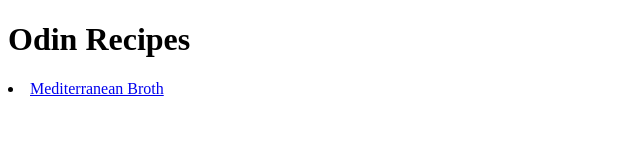
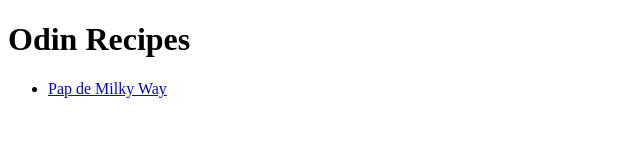
Before and after one commit to royludovicus/odin-recipes, a plain HTML site: page index.html in a window 1280 px wide. Shown: the full height of the page, 0-640 px from the left. Drawn offline with Linux system fonts and the light colour scheme.

Commit message:
Change project theme

```diff
--- a/index.html
+++ b/index.html
@@ -2,11 +2,15 @@
 <html lang="en">
     <head>
         <meta charset="utf-8">
-    <title>Med Dishes</title>
+        <title>Astrodishes</title>
     </head>
     <body>
         <h1>Odin Recipes</h1>
-    <li><a href="recipes/Mediterranean_Broth.html">Mediterranean Broth</a></li>
+
+        <ul>
+            <li><a href="recipes/Pap_de_Milky_Way.html">Pap de Milky Way</a></li>
+        </ul>
+
 
     </body>
 
```
Lines whose indentation alone changed are shown as unchanged.
